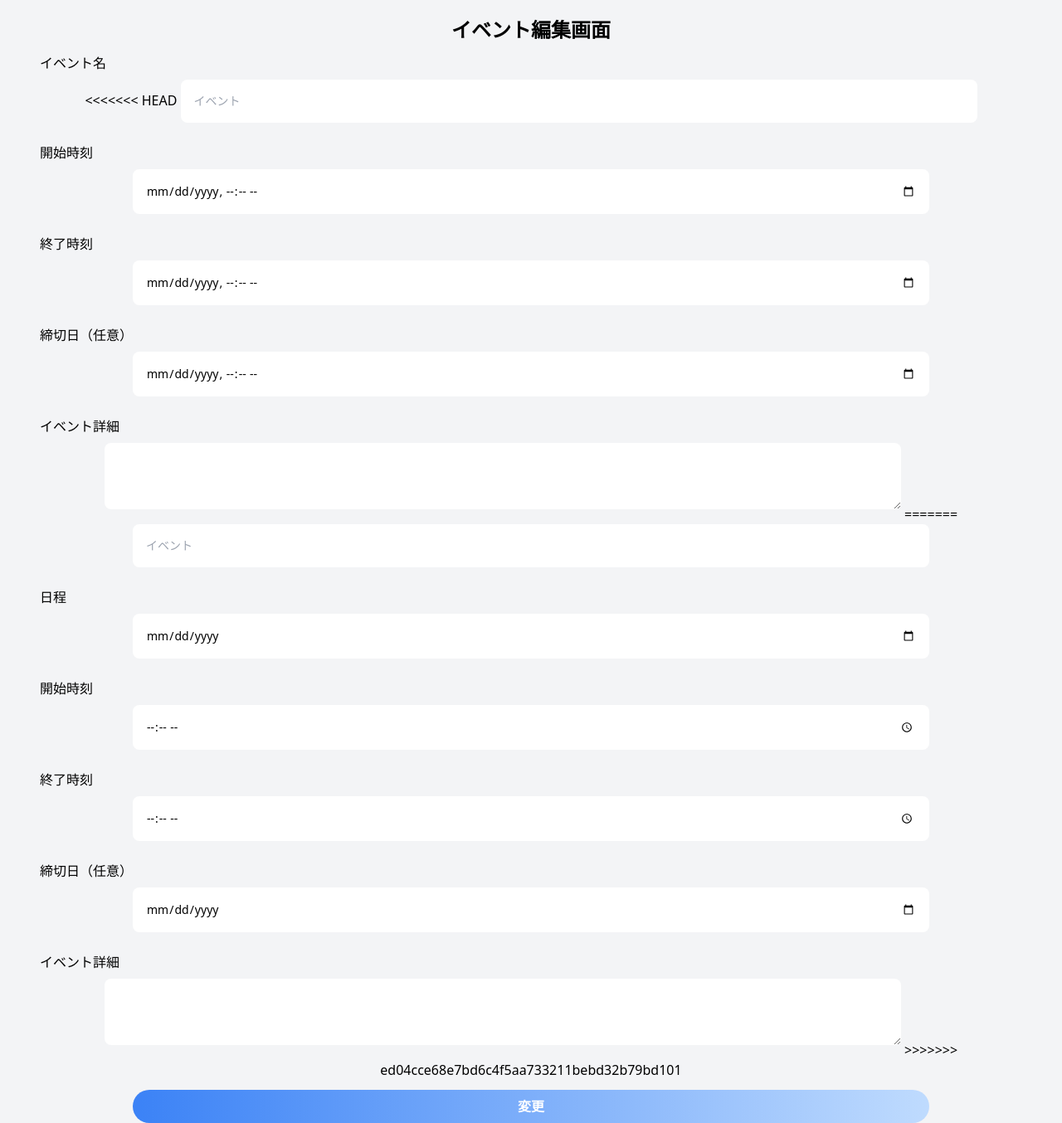
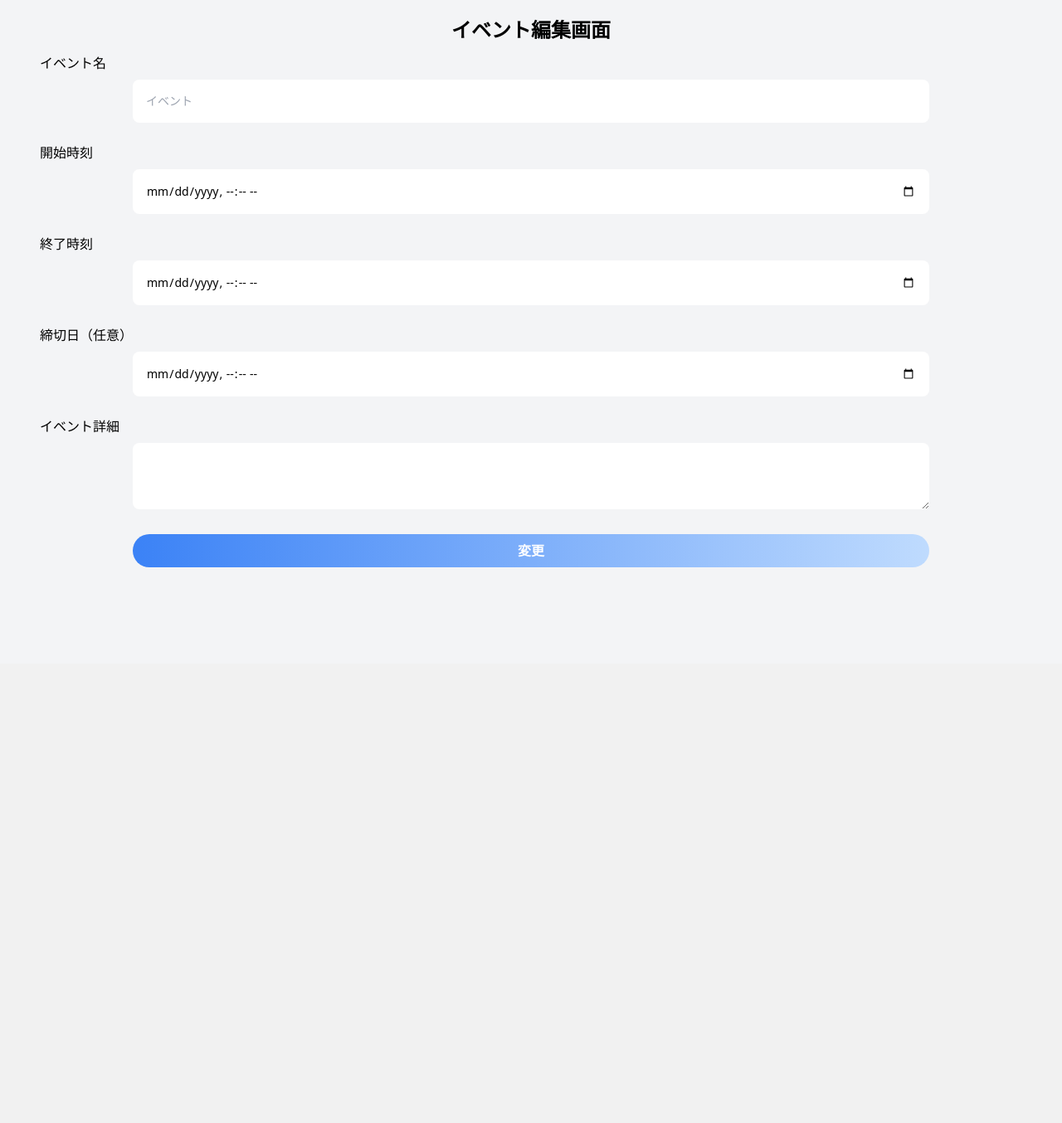
Before and after one commit to posse-ap/posse2-hackathon-202209-team2B, a PHP site: page /editEvent.php in a window 1280 px wide. Shown: the part 64-1418 px from the top of the page at 83% size. After the commit the page ends 748 px from the top, so only its background shows below. Run offline with PHP 8.4, Linux system fonts and the light colour scheme.

Commit message:
ちょい修正

```diff
--- a/src/editEvent.php
+++ b/src/editEvent.php
@@ -5,7 +5,6 @@ include('header.php') ?>
   <div class="w-full text-center h-full">
     <h1 class="text-2xl font-bold mt-5">イベント編集画面</h1>
     <p class="mt-3 text-left ml-12 mb-2">イベント名</p>
-<<<<<<< HEAD
       <input type="text" placeholder="イベント" class="w-3/4 h-15 p-4 text-sm mb-3 rounded-lg" required>
     <p class="mt-3 text-left ml-12 mb-2">開始時刻</p>
       <input type="datetime-local" name="started-time" class="w-3/4 h-15 p-4 text-sm mb-3 rounded-lg" required>
@@ -15,19 +14,6 @@ include('header.php') ?>
     <input type="datetime-local" name="deadline" class="w-3/4 h-15 p-4 text-sm mb-3 rounded-lg" required>
       <p class="mt-3 text-left ml-12 mb-2">イベント詳細</p>
       <textarea rows="10" cols="60" class="w-3/4 h-20 p-4 text-sm mb-3 rounded-lg"></textarea>
-=======
-    <input type="text" placeholder="イベント" class="w-3/4 h-15 p-4 text-sm mb-3 rounded-lg" required>
-    <p class="mt-3 text-left ml-12 mb-2">日程</p>
-    <input type="date" name="effective-date" class="w-3/4 h-15 p-4 text-sm mb-3 rounded-lg" required>
-    <p class="mt-3 text-left ml-12 mb-2">開始時刻</p>
-    <input type="time" name="started-time" class="w-3/4 h-15 p-4 text-sm mb-3 rounded-lg" required>
-    <p class="mt-3 text-left ml-12 mb-2">終了時刻</p>
-    <input type="time" name="finished-time" class="w-3/4 h-15 p-4 text-sm mb-3 rounded-lg" required>
-    <p class="mt-3 text-left ml-12 mb-2">締切日（任意）</p>
-    <input type="date" name="deadline" class="w-3/4 h-15 p-4 text-sm mb-3 rounded-lg" required>
-    <p class="mt-3 text-left ml-12 mb-2">イベント詳細</p>
-    <textarea rows="10" cols="60" class="w-3/4 h-20 p-4 text-sm mb-3 rounded-lg"></textarea>
->>>>>>> ed04cce68e7bd6c4f5aa733211bebd32b79bd101
     <div class="flex justify-center mb-10">
       <div class="mt-3 text-center w-3/4 h-10 bg-gradient-to-r from-blue-500 to-blue-200 rounded-full" required>
         <p class="text-white font-bold leading-10">変更</p>
```
